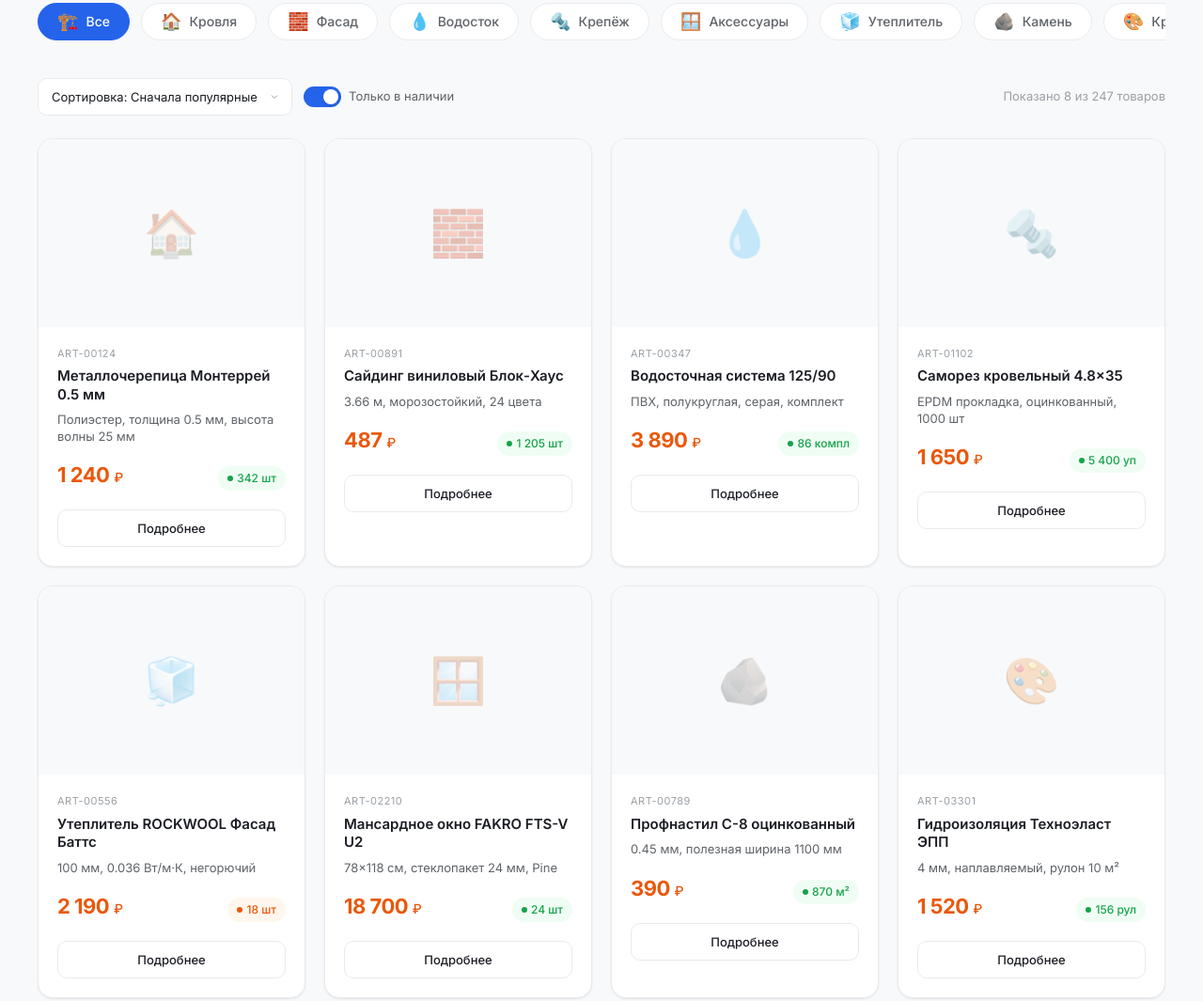
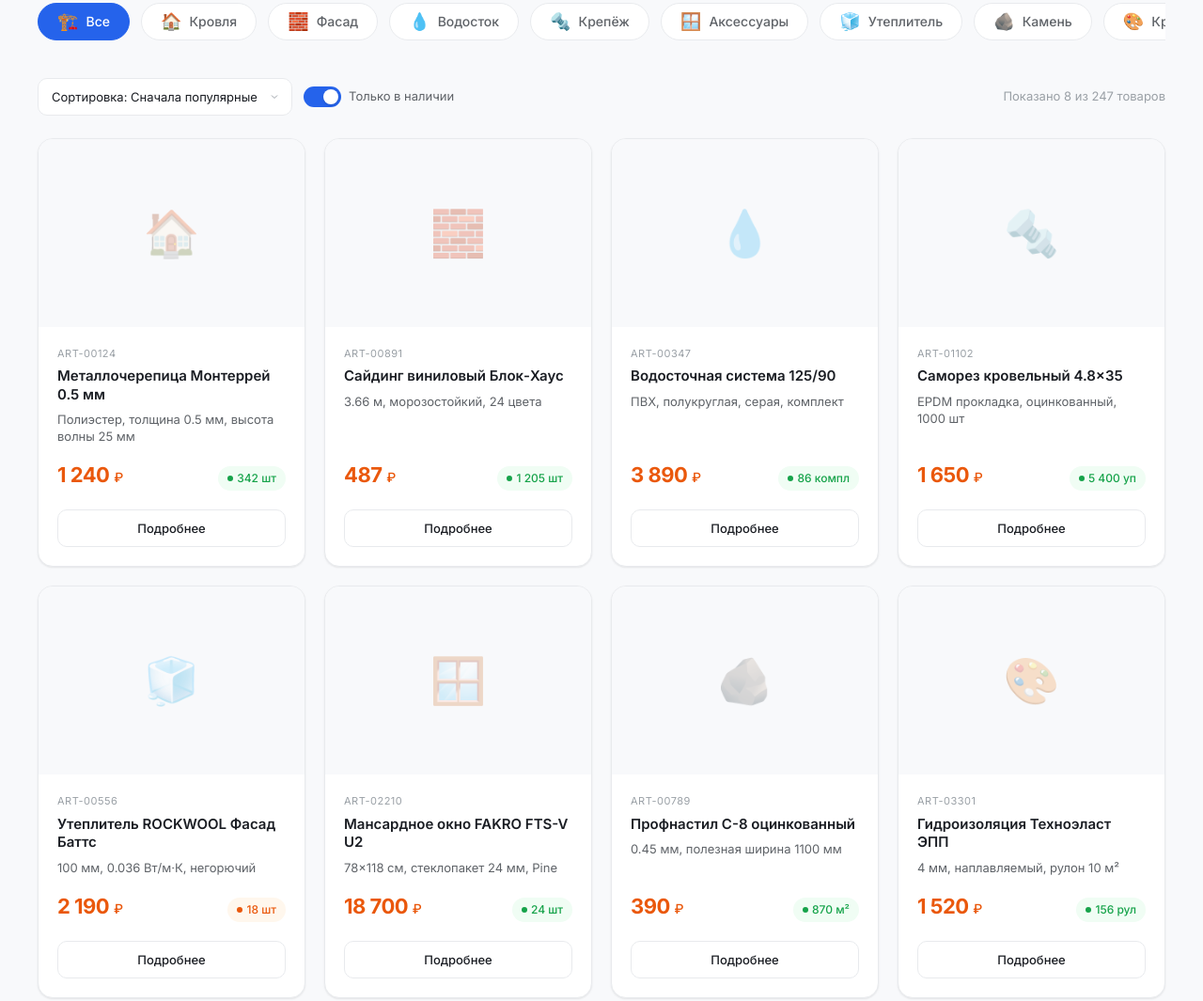
Before and after one commit to smartmoneymoscow-cell/B2B_dealer, a plain HTML site: page index.html in a window 1280 px wide. Shown: the part 517-1582 px from the top of the page at 94% size. Drawn offline with Linux system fonts and the light colour scheme; a script that the page names is missing.

Commit message:
fix: align product card buttons to bottom

```diff
--- a/index.html
+++ b/index.html
@@ -498,6 +498,8 @@
     transition: all 0.2s;
     cursor: pointer;
     box-shadow: var(--shadow);
+    display: flex;
+    flex-direction: column;
   }
 
   .product-card:hover {
@@ -530,6 +532,9 @@
 
   .product-card .pc-body {
     padding: 20px;
+    flex: 1;
+    display: flex;
+    flex-direction: column;
   }
 
   .product-card .pc-sku {
@@ -563,6 +568,7 @@
     display: flex;
     align-items: flex-end;
     justify-content: space-between;
+    margin-top: auto;
   }
 
   .product-card .pc-price {
@@ -606,6 +612,7 @@
 
   .product-card .pc-action {
     padding: 0 20px 20px;
+    margin-top: auto;
   }
 
   .btn-detail {
```
